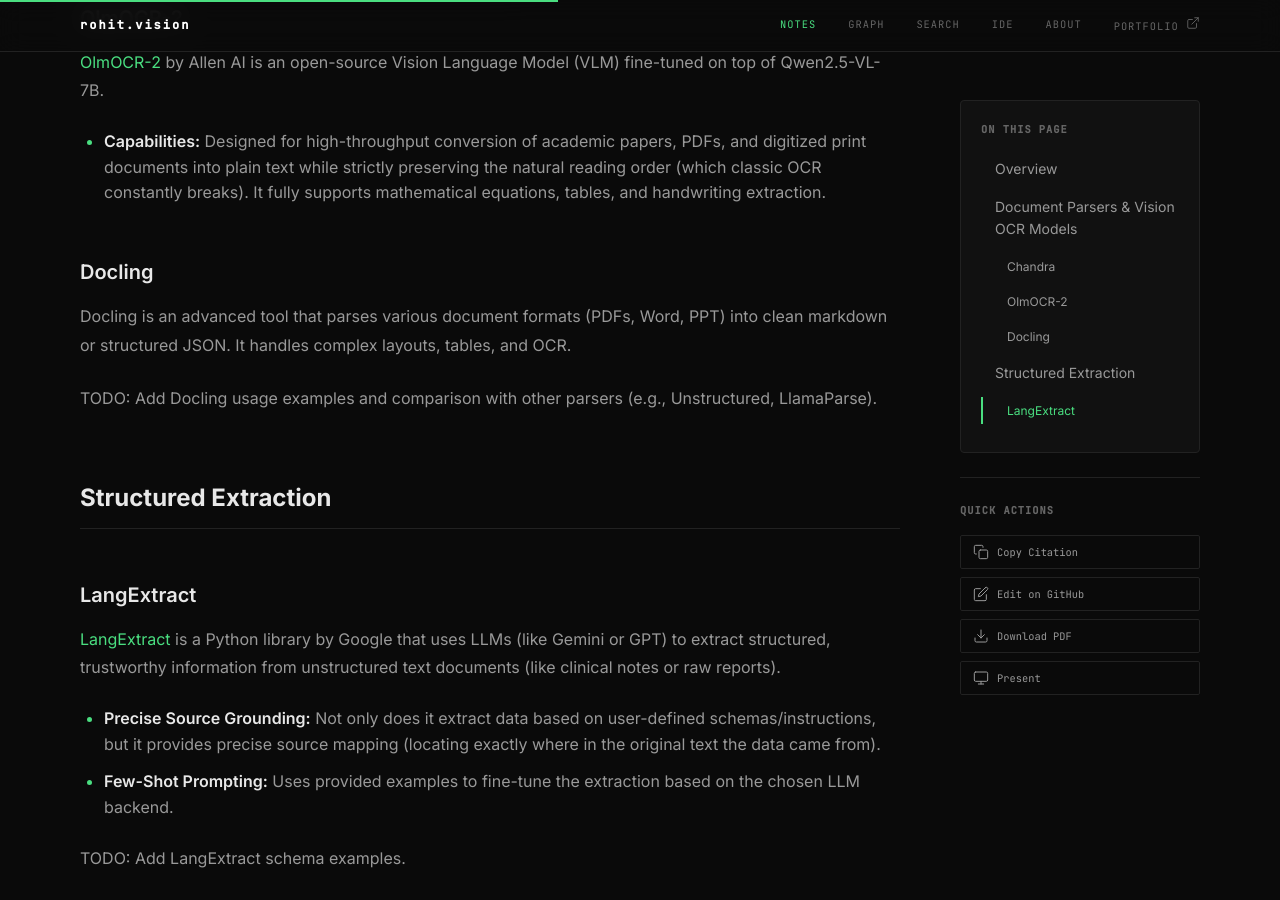
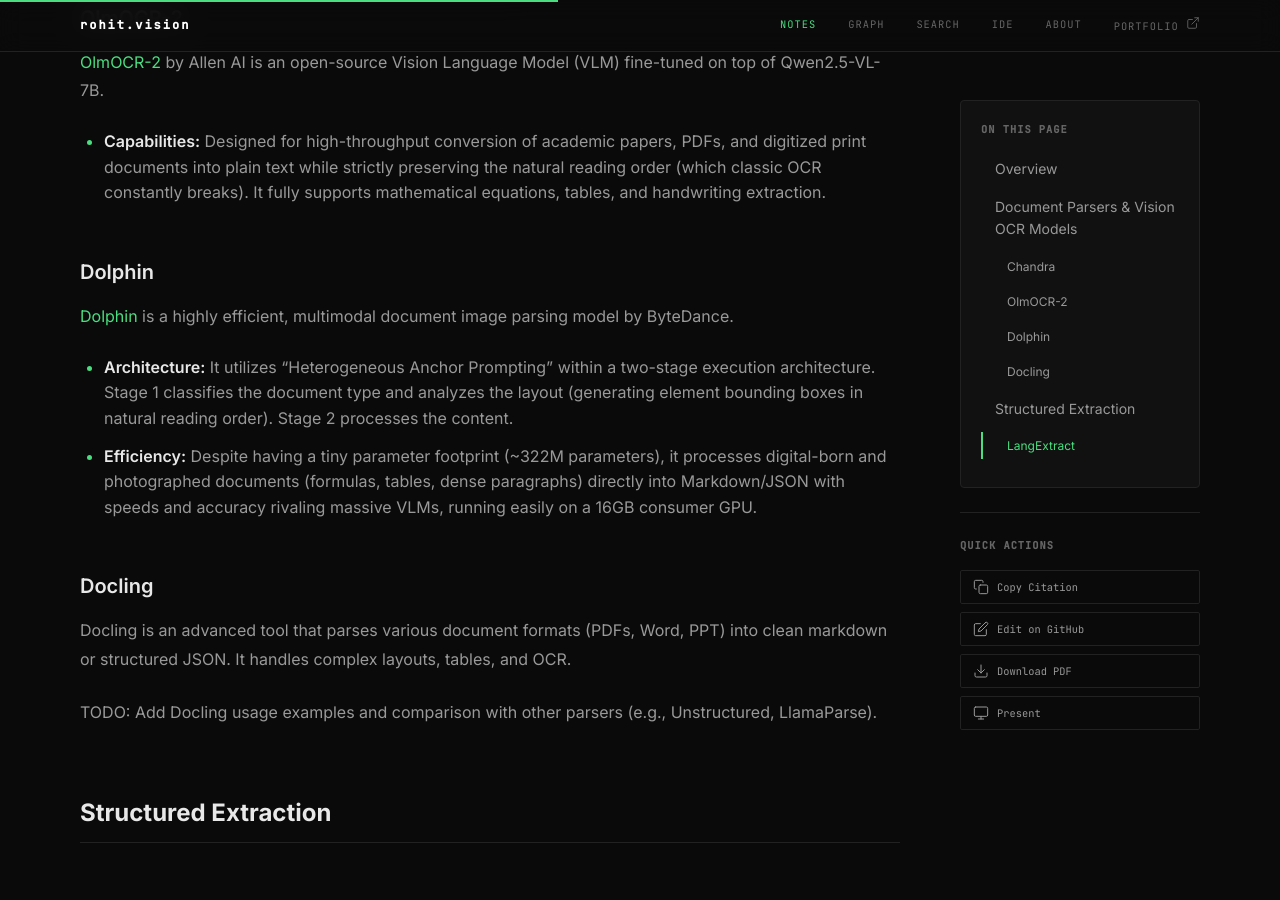
Before and after one commit to rokmr/blogs, a Jekyll site: the page built from _notes/nlp-llms/rag/document-parsing.md, in a window 1280 px wide and 900 px high, scrolled down 1030 px. Built offline with Jekyll 4.4.1, drawn with Linux system fonts in a browser that asks for light colours; nearby versions of some CDN libraries.

Commit message:
docs: add Dolphin multimodal document parsing model by ByteDance to RAG ingestion notes

```diff
--- a/_notes/nlp-llms/rag/document-parsing.md
+++ b/_notes/nlp-llms/rag/document-parsing.md
@@ -22,6 +22,11 @@
 [OlmOCR-2](https://github.com/allenai/olmocr) by Allen AI is an open-source Vision Language Model (VLM) fine-tuned on top of Qwen2.5-VL-7B.
 - **Capabilities:** Designed for high-throughput conversion of academic papers, PDFs, and digitized print documents into plain text while strictly preserving the natural reading order (which classic OCR constantly breaks). It fully supports mathematical equations, tables, and handwriting extraction.
 
+### Dolphin
+[Dolphin](https://github.com/bytedance/Dolphin) is a highly efficient, multimodal document image parsing model by ByteDance.
+- **Architecture:** It utilizes "Heterogeneous Anchor Prompting" within a two-stage execution architecture. Stage 1 classifies the document type and analyzes the layout (generating element bounding boxes in natural reading order). Stage 2 processes the content.
+- **Efficiency:** Despite having a tiny parameter footprint (~322M parameters), it processes digital-born and photographed documents (formulas, tables, dense paragraphs) directly into Markdown/JSON with speeds and accuracy rivaling massive VLMs, running easily on a 16GB consumer GPU.
+
 ### Docling
 Docling is an advanced tool that parses various document formats (PDFs, Word, PPT) into clean markdown or structured JSON. It handles complex layouts, tables, and OCR.
 
```
